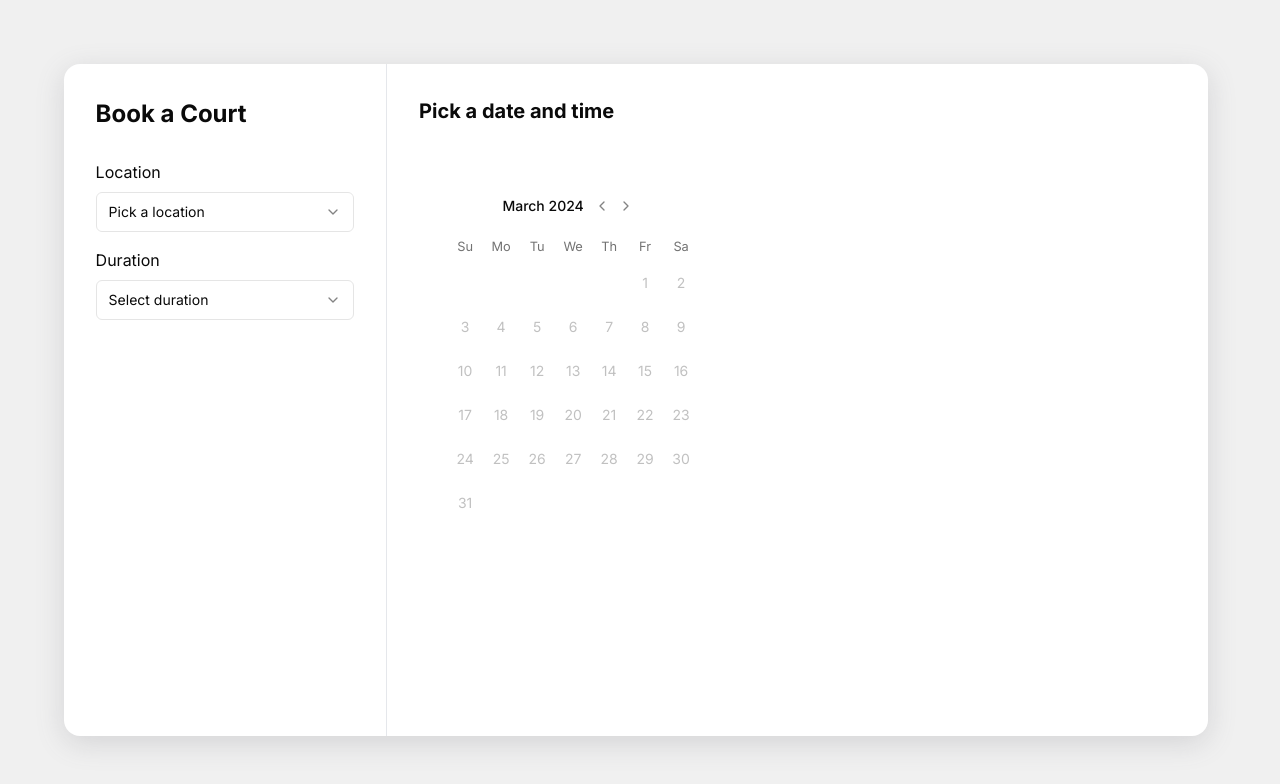
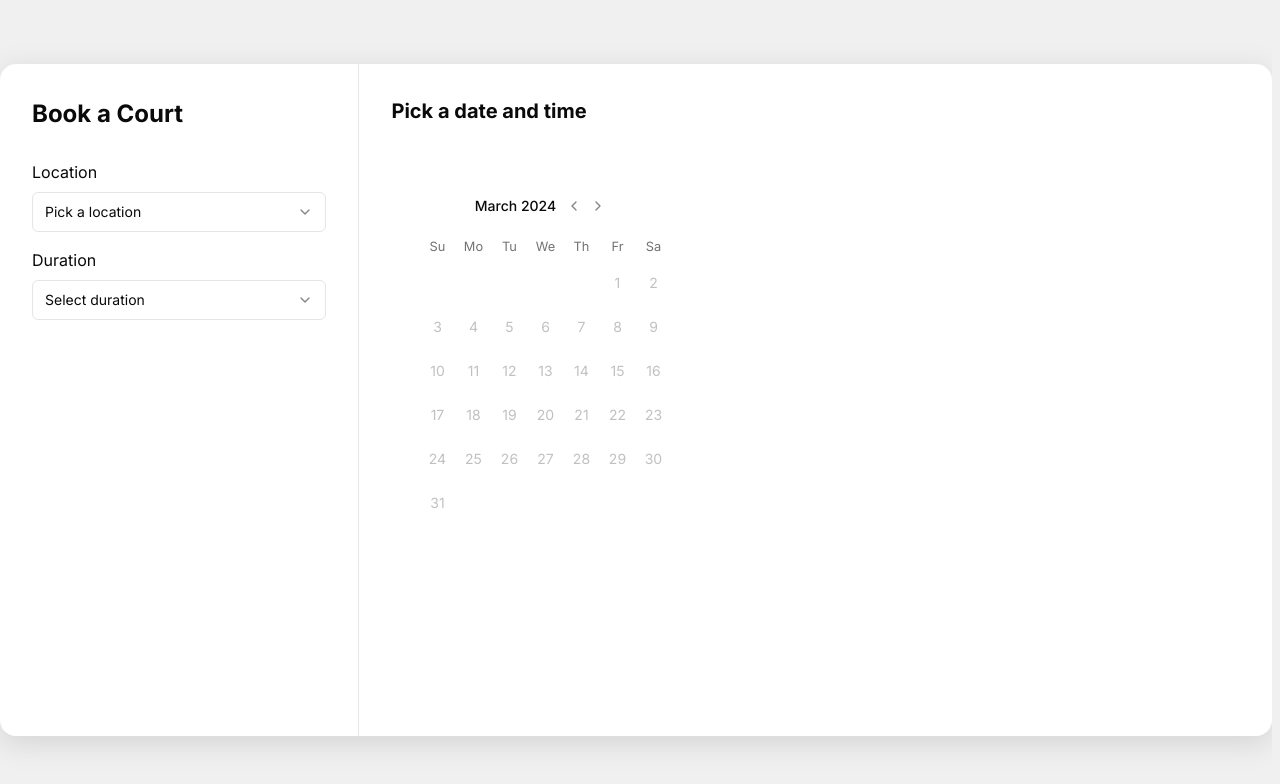
Before and after one commit to jurawrssic/tennis-court-booking, a Next.js app: page / in a window 1280 px wide. Shown: the top 784 px of the page. Built offline with nearby package versions, Linux system fonts and the light colour scheme.

Commit message:
fix: trying to use tailwind but not all tailwind classes seem to work

```diff
--- a/app/page.tsx
+++ b/app/page.tsx
@@ -9,11 +9,16 @@ import { AvailableTimeSlots } from '@/components/mine/AvailableTimeSlots';
 import { LocationSelect } from '@/components/mine/LocationSelect';
 import { MatchDurationSelect } from '@/components/mine/MatchDurationSelect';
 
+import {
+  globalClasses,
+  selectComponentClasses,
+} from '@/styles/tailwind-classes';
+
 const HomePage = () => {
   return (
     <GlobalProvider>
-      <div className="container">
-        <section className="select-area">
+      <div className={globalClasses.container}>
+        <section className={selectComponentClasses.selectArea}>
           <h1>Book a Court</h1>
           <LocationSelect />
           <MatchDurationSelect />
--- a/components/mine/AvailableTimeSlots.tsx
+++ b/components/mine/AvailableTimeSlots.tsx
@@ -5,6 +5,7 @@ import { Dialog, DialogTrigger } from '@/components/ui/dialog';
 import { ConfirmationDialog } from './ConfirmationDialog';
 
 import { displaySelectedDay } from '@/ts/utils';
+import { availableTimeslotComponentClasses } from '@/styles/tailwind-classes';
 
 const AvailableTimeSlots = () => {
   const [openDialog, setOpenDialog] = useState(false);
@@ -31,7 +32,7 @@ const AvailableTimeSlots = () => {
   };
 
   return (
-    <section className="available-time-slots">
+    <section className={availableTimeslotComponentClasses.availableTimeSlots}>
       <Dialog open={openDialog} onOpenChange={handleDialog}>
         <p>{selectedDay && `${displaySelectedDay(selectedDay)}`}</p>
 
--- a/postcss.config.js
+++ b/postcss.config.js
@@ -1,9 +1,9 @@
 // postcss.config.js
 module.exports = {
-  plugins: {
-    'postcss-import': {},
-    'tailwindcss/nesting': {},
-    tailwindcss: {},
-    autoprefixer: {},
-  },
+  plugins: [
+    'postcss-import',
+    'tailwindcss/nesting',
+    'tailwindcss',
+    'autoprefixer',
+  ],
 };
--- a/styles/globals.css
+++ b/styles/globals.css
@@ -33,6 +33,12 @@
     --ring: 0 0% 3.9%;
 
     --radius: 0.5rem;
+
+    --light-yellow: #eef2c0;
+    --yellow: #d7e367;
+    --darker-yellow: #aeb854;
+    --sand-white: #f0f0f0;
+    --light-gray: #e5e7eb;
   }
 
   .dark {
@@ -81,7 +87,7 @@ html {
 
 body {
   margin: 0;
-  background-color: #f0f0f0;
+  background-color: var(--sand-white);
 }
 
 /*this is for fixing an issue with shadcn's select component that causes a shift on the whole page*/
@@ -90,31 +96,19 @@ html body {
 }
 
 .container {
-  display: grid;
   grid-template-columns: 0.65fr 1fr 0.65fr;
   grid-template-rows: calc(100vh - 8rem);
-  width: 90%;
-  max-height: calc(100vh - 8rem);
-  overflow-y: hidden;
   margin: 4rem auto;
-  padding: 0;
   border-radius: 1rem;
   box-shadow: rgba(100, 100, 111, 0.2) 0px 7px 29px 0px;
-  background-color: #ffffff;
-
-  &__right-side {
-    display: grid;
-    grid-template-columns: repeat(2, 1fr);
-  }
+  background-color: white;
 }
 
 .select-area {
-  display: flex;
-  flex-direction: column;
   row-gap: 1rem;
   padding: 2rem;
 
-  border-right: 1px solid #e5e7eb;
+  border-right: 1px solid var(--light-gray);
 
   h1 {
     font-size: 1.5rem;
@@ -152,10 +146,10 @@ html body {
     height: 3.5rem;
 
     font-weight: 700;
-    color: #d7e367;
+    color: var(--yellow);
 
-    background-color: #ffffff;
-    border: 2px solid #d7e367;
+    background-color: white;
+    border: 2px solid var(--yellow);
 
     &:before {
       position: absolute;
@@ -166,14 +160,14 @@ html body {
       width: 0%;
       height: 100%;
 
-      background-color: #d7e367;
+      background-color: var(--yellow);
       transition: all 0.5s;
       content: '';
     }
 
     &:hover {
-      color: #ffffff;
-      background-color: #d7e367;
+      color: white;
+      background-color: var(--yellow);
       transition: all 0.5s;
       &:before {
         width: 100%;
@@ -183,12 +177,12 @@ html body {
 }
 
 button.accent-button {
-  background-color: #aeb854;
+  background-color: var(--darker-yellow);
   font-weight: 700;
   color: white;
 
   &:hover {
-    background-color: #d7e367;
+    background-color: var(--yellow);
   }
 }
 
@@ -196,7 +190,7 @@ button.cancel-button {
   color: hsl(var(--muted-foreground));
 
   &:hover {
-    background-color: #eef2c0;
+    background-color: var(--light-yellow);
   }
 }
 
@@ -211,13 +205,13 @@ button.cancel-button {
   .select-area {
     padding: 1.5rem;
     border-right: none;
-    border-bottom: 1px solid #e5e7eb;
+    border-bottom: 1px solid var(--light-gray);
   }
 
   .available-time-slots {
     max-height: 300px;
     padding: 1rem 2rem 2rem;
-    border-top: 1px solid #e5e7eb;
+    border-top: 1px solid var(--light-gray);
 
     button {
       width: 100%;
@@ -231,7 +225,7 @@ button.cancel-button {
   }
 }
 
-@media (min-width: 760px) and (max-width: 1100px) {
+@media (min-width: 761px) and (max-width: 1100px) {
   .container {
     display: grid;
     grid-template-columns: repeat(2, 1fr);
@@ -253,7 +247,7 @@ button.cancel-button {
   }
 
   .daypicker-area {
-    border-right: 1px solid #e5e7eb;
+    border-right: 1px solid var(--light-gray);
   }
 
   .available-time-slots {
@@ -273,10 +267,10 @@ button.cancel-button {
 
 ::-webkit-scrollbar {
   width: 8px;
-  background-color: #dfe6e9;
+  background-color: white;
 }
 
 ::-webkit-scrollbar-thumb {
-  background-color: #eef2c0;
+  background-color: var(--light-yellow);
   border-radius: 1rem;
 }
--- /dev/null
+++ b/styles/tailwind-classes.ts
@@ -0,0 +1,22 @@
+const globalClasses = {
+  container:
+    'container grid max-h-[calc(100vh-8rem)] w-5/6 mx-16 bg-white rounded-lg bg-white',
+};
+
+const selectComponentClasses = {
+  selectArea: 'select-area flex flex-col',
+};
+
+const daypickerComponentClasses = {};
+
+const availableTimeslotComponentClasses = {
+  availableTimeSlots: 'available-time-slots grid auto-rows-min',
+};
+
+const dialogComponentClasses = {};
+
+export {
+  globalClasses,
+  selectComponentClasses,
+  availableTimeslotComponentClasses,
+};
--- a/tailwind.config.ts
+++ b/tailwind.config.ts
@@ -1,80 +1,77 @@
-import type { Config } from "tailwindcss"
+import type { Config } from 'tailwindcss';
 
 const config = {
-  darkMode: ["class"],
+  darkMode: ['class'],
   content: [
     './pages/**/*.{ts,tsx}',
     './components/**/*.{ts,tsx}',
     './app/**/*.{ts,tsx}',
     './src/**/*.{ts,tsx}',
-	],
-  prefix: "",
+  ],
+  prefix: '',
   theme: {
-    container: {
-      center: true,
-      padding: "2rem",
-      screens: {
-        "2xl": "1400px",
+    container: {},
+    extend: {
+      gridTemplateColumns: {
+        container: '0.65fr 1fr 0.65fr',
       },
-    },
-    extend: {
       colors: {
-        border: "hsl(var(--border))",
-        input: "hsl(var(--input))",
-        ring: "hsl(var(--ring))",
-        background: "hsl(var(--background))",
-        foreground: "hsl(var(--foreground))",
+        border: 'hsl(var(--border))',
+        input: 'hsl(var(--input))',
+        ring: 'hsl(var(--ring))',
+        background: 'hsl(var(--background))',
+        foreground: 'hsl(var(--foreground))',
         primary: {
-          DEFAULT: "hsl(var(--primary))",
-          foreground: "hsl(var(--primary-foreground))",
+          DEFAULT: 'hsl(var(--primary))',
+          foreground: 'hsl(var(--primary-foreground))',
         },
         secondary: {
-          DEFAULT: "hsl(var(--secondary))",
-          foreground: "hsl(var(--secondary-foreground))",
+          DEFAULT: 'hsl(var(--secondary))',
+          foreground: 'hsl(var(--secondary-foreground))',
         },
         destructive: {
-          DEFAULT: "hsl(var(--destructive))",
-          foreground: "hsl(var(--destructive-foreground))",
+          DEFAULT: 'hsl(var(--destructive))',
+          foreground: 'hsl(var(--destructive-foreground))',
         },
         muted: {
-          DEFAULT: "hsl(var(--muted))",
-          foreground: "hsl(var(--muted-foreground))",
+          DEFAULT: 'hsl(var(--muted))',
+          foreground: 'hsl(var(--muted-foreground))',
         },
         accent: {
-          DEFAULT: "hsl(var(--accent))",
-          foreground: "hsl(var(--accent-foreground))",
+          DEFAULT: 'hsl(var(--accent))',
+          foreground: 'hsl(var(--accent-foreground))',
         },
         popover: {
-          DEFAULT: "hsl(var(--popover))",
-          foreground: "hsl(var(--popover-foreground))",
+          DEFAULT: 'hsl(var(--popover))',
+          foreground: 'hsl(var(--popover-foreground))',
         },
         card: {
-          DEFAULT: "hsl(var(--card))",
-          foreground: "hsl(var(--card-foreground))",
+          DEFAULT: 'hsl(var(--card))',
+          foreground: 'hsl(var(--card-foreground))',
         },
       },
       borderRadius: {
-        lg: "var(--radius)",
-        md: "calc(var(--radius) - 2px)",
-        sm: "calc(var(--radius) - 4px)",
+        lg: 'var(--radius)',
+        md: 'calc(var(--radius) - 2px)',
+        sm: 'calc(var(--radius) - 4px)',
       },
       keyframes: {
-        "accordion-down": {
-          from: { height: "0" },
-          to: { height: "var(--radix-accordion-content-height)" },
+        'accordion-down': {
+          from: { height: '0' },
+          to: { height: 'var(--radix-accordion-content-height)' },
         },
-        "accordion-up": {
-          from: { height: "var(--radix-accordion-content-height)" },
-          to: { height: "0" },
+        'accordion-up': {
+          from: { height: 'var(--radix-accordion-content-height)' },
+          to: { height: '0' },
         },
       },
       animation: {
-        "accordion-down": "accordion-down 0.2s ease-out",
-        "accordion-up": "accordion-up 0.2s ease-out",
+        'accordion-down': 'accordion-down 0.2s ease-out',
+        'accordion-up': 'accordion-up 0.2s ease-out',
       },
     },
   },
-  plugins: [require("tailwindcss-animate")],
-} satisfies Config
+  plugins: [require('tailwindcss-animate')],
+} satisfies Config;
 
-export default config
+export default config;
```
